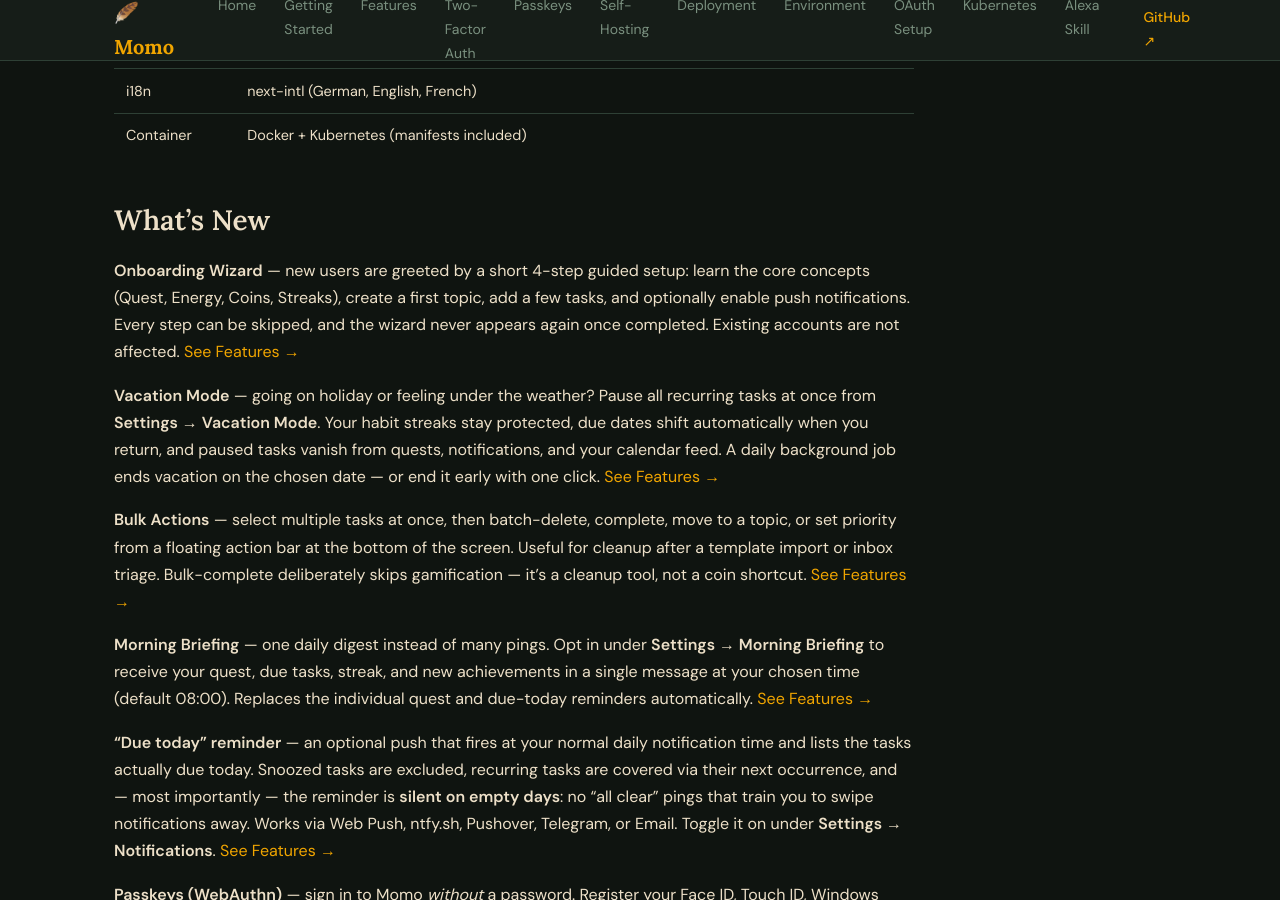
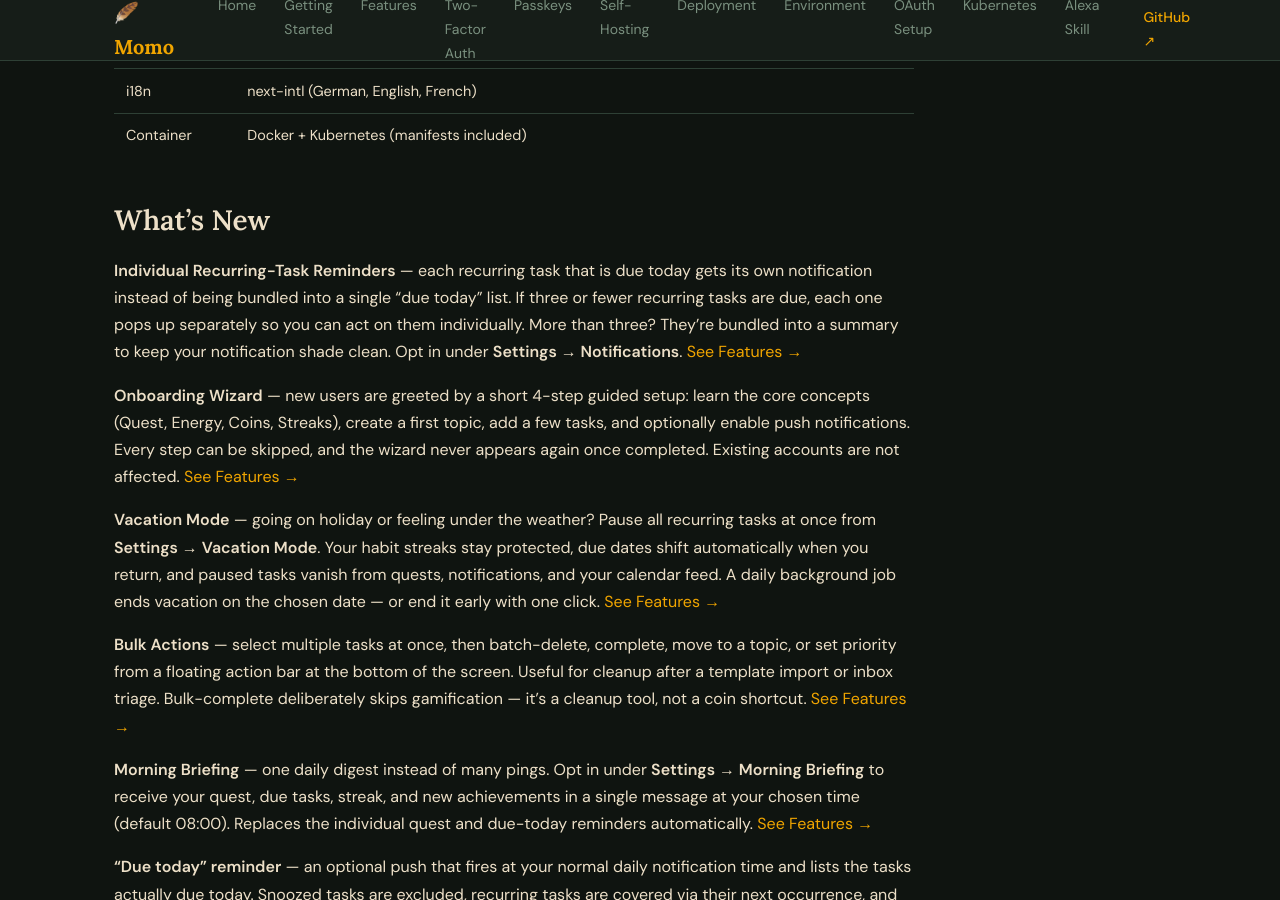
Before and after one commit to jp1337/momo, a Jekyll site: the page built from docs-site/index.md, in a window 1280 px wide and 900 px high, scrolled down 3513 px. Built offline with Jekyll 4.4.1, drawn with Linux system fonts in a browser that asks for light colours.

Commit message:
docs(recurring): add recurring-due reminder to docs-site index
Co-Authored-By: Claude Opus 4.6 (1M context) <noreply@anthropic.com>

```diff
--- a/docs-site/index.md
+++ b/docs-site/index.md
@@ -170,6 +170,8 @@ Open [http://localhost:3000](http://localhost:3000) — done. Database migration
 
 ## What's New
 
+**Individual Recurring-Task Reminders** — each recurring task that is due today gets its own notification instead of being bundled into a single "due today" list. If three or fewer recurring tasks are due, each one pops up separately so you can act on them individually. More than three? They're bundled into a summary to keep your notification shade clean. Opt in under **Settings → Notifications**. [See Features →](/momo/features#individual-recurring-task-reminders)
+
 **Onboarding Wizard** — new users are greeted by a short 4-step guided setup: learn the core concepts (Quest, Energy, Coins, Streaks), create a first topic, add a few tasks, and optionally enable push notifications. Every step can be skipped, and the wizard never appears again once completed. Existing accounts are not affected. [See Features →](/momo/features#onboarding)
 
 **Vacation Mode** — going on holiday or feeling under the weather? Pause all recurring tasks at once from **Settings → Vacation Mode**. Your habit streaks stay protected, due dates shift automatically when you return, and paused tasks vanish from quests, notifications, and your calendar feed. A daily background job ends vacation on the chosen date — or end it early with one click. [See Features →](/momo/features#vacation-mode--pause-all-recurring-tasks)
```
